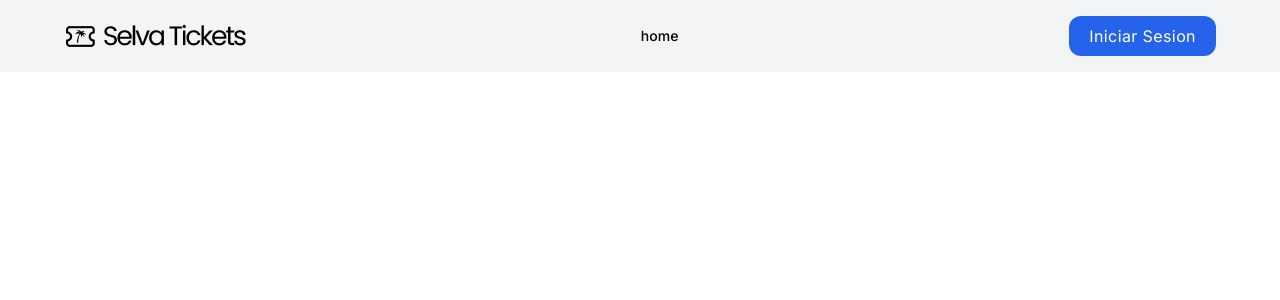
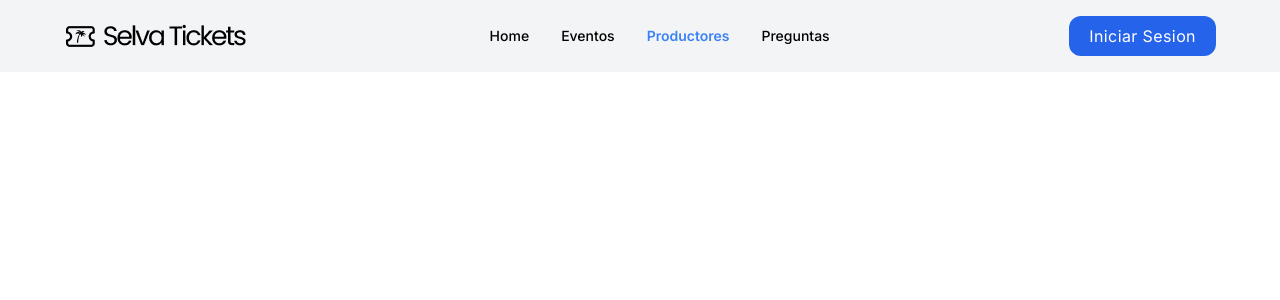
Before and after one commit to Paradis4432/ticketera, a Next.js app: page /login in a window 1280 px wide. Shown: the top 300 px of the page. Built offline with nearby package versions, Linux system fonts and the light colour scheme.

Commit message:
Navbar CSS

```diff
--- a/app/components/ui/navbar.tsx
+++ b/app/components/ui/navbar.tsx
@@ -37,7 +37,10 @@ const Navbar = () => {
                           className={isClient && pathname === '/' ? 'text-blue-500 font-semibold text-sm' : ''}>
                         Home
                     </Link>*/}
-                    <NavBarLink link={"/"} path={"/"} text={"home"}></NavBarLink>
+                    <NavBarLink link={"/"} path={"/"} text={"Home"}></NavBarLink>
+                    <NavBarLink link={"/"} path={"/events"} text={"Eventos"}></NavBarLink>
+                    <NavBarLink link={"/"} path={"/login"} text={"Productores"}></NavBarLink>
+                    <NavBarLink link={"/"} path={"/contact"} text={"Preguntas"}></NavBarLink>
                     {/*<Link href="/profile"
                           className={isClient && pathname === '/profile' ? 'text-blue-500 font-semibold text-sm' : 'text-black font-medium text-sm'}>
                         Eventos
```
